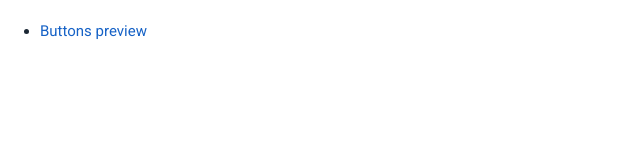
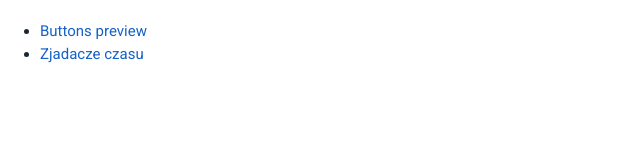
Before and after one commit to adambartosiewicz/adambartosiewicz.github.io, a plain HTML site: page index.html in a window 1280 px wide. Shown: the whole page, without its empty margins (0-640 px from the left). Drawn offline with Linux system fonts and the light colour scheme.

Commit message:
Update list

```diff
--- a/index.html
+++ b/index.html
@@ -17,6 +17,7 @@
 <div style="margin: 20px auto;">
   <ul>
     <li><a href="/pages/buttons.html">Buttons preview</a></li>
+    <li><a href="/pages/other.html">Zjadacze czasu</a></li>
   </ul>
 </div>
 </body>
```
